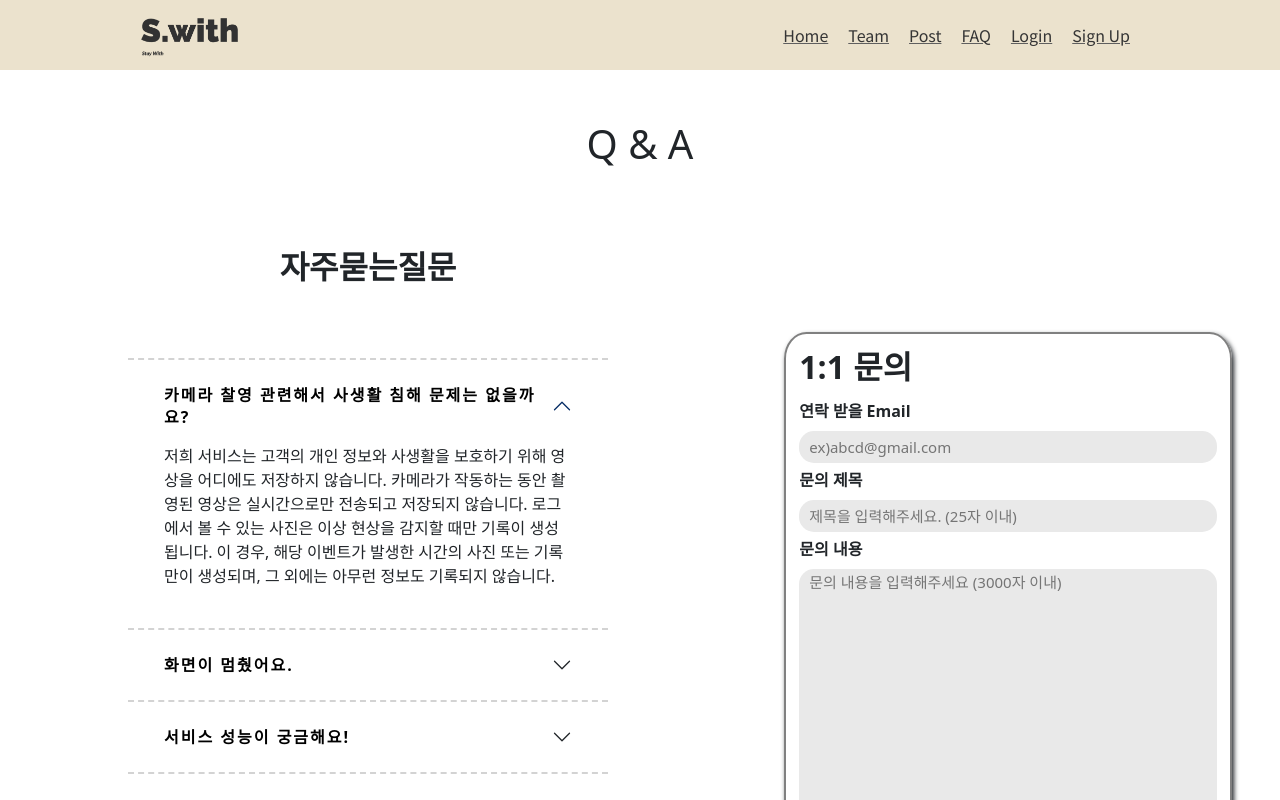
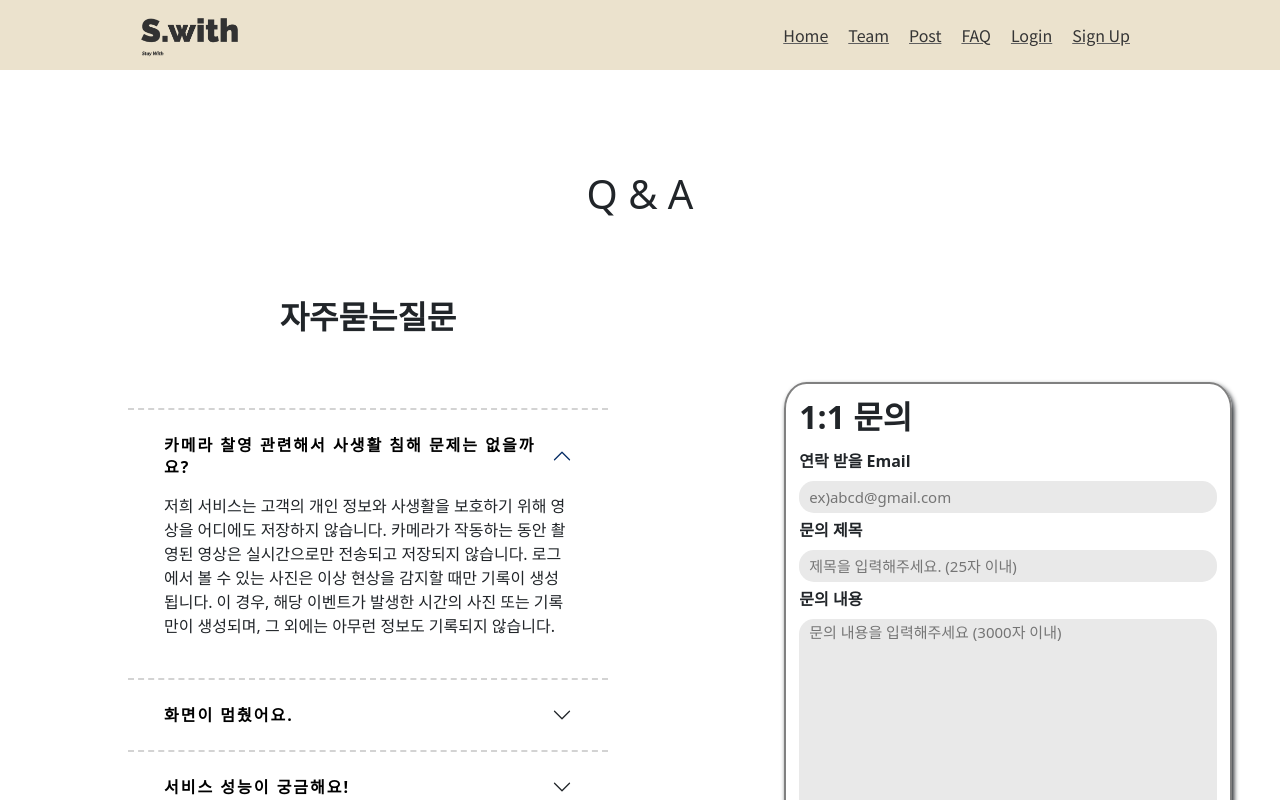
Before and after one commit to Yjason-K/AIVLE_BigProject_Swith, a React (Create React App) app: page /faq in a window 1280 px wide. Shown: the top 800 px of the page. Built offline with nearby package versions, Linux system fonts and the light colour scheme.

Commit message:
style - faq.js margin 조절

```diff
--- a/src/pages/faq.js
+++ b/src/pages/faq.js
@@ -49,7 +49,7 @@ const FAQ = () => {
     <div>
       <Myheader isLogin={sessionId} />
       <center>
-        <div style={{ width: "65%", marginTop: "50px", marginBottom: "50px" }}>
+        <div style={{ width: "65%", marginTop: "100px", marginBottom: "50px" }}>
           <h1>Q & A</h1>
         </div>
       </center>
--- a/src/style/accordion.css
+++ b/src/style/accordion.css
@@ -37,7 +37,7 @@
 .question {
   display: flex;
   flex-direction: row;
-  margin-bottom: 170px;
+  margin-bottom: 100px;
 }
 
 .email_contact {
```
